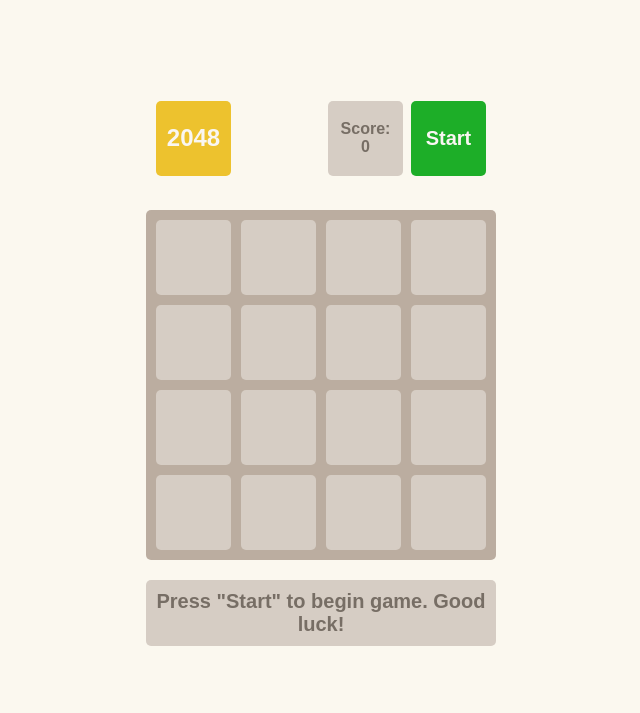
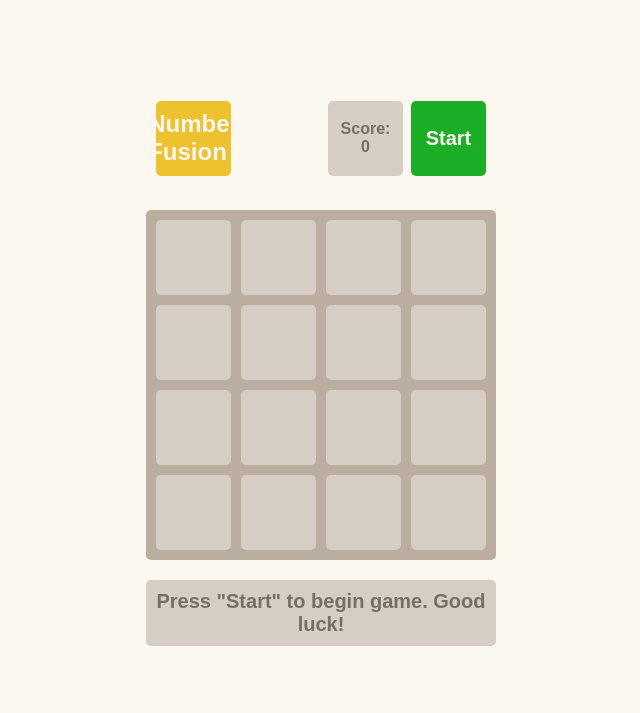
Before and after one commit to Andrii-Medintsev/js_2048-game, a website built with Parcel: page src/index.html in a window 1280 px wide. Shown: the whole page, without its empty margins (319-959 px from the left). Built offline with nearby package versions, Linux system fonts and the light colour scheme.

Commit message:
Update index.html

```diff
--- a/src/index.html
+++ b/src/index.html
@@ -9,7 +9,7 @@
   <body>
     <div class="container">
       <div class="game-header">
-        <h1>2048</h1>
+        <h1>Number Fusion</h1>
         <div class="controls">
           <p class="info">
             Score: <span class="game-score">0</span>
```
